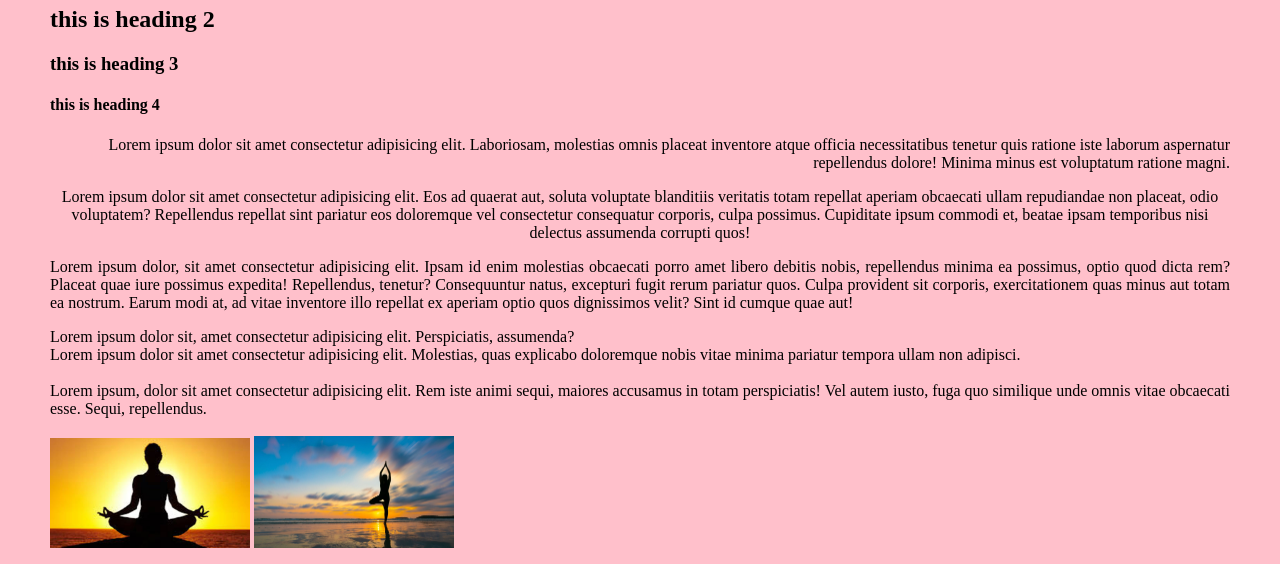
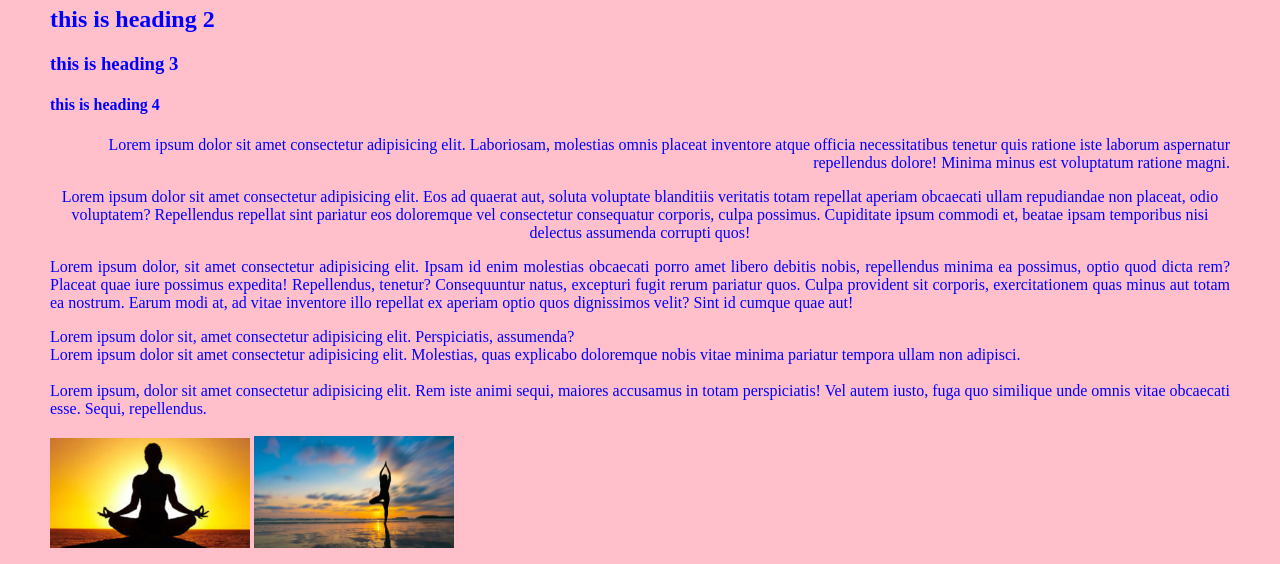
Before and after one commit to Shreyaaa-yaar/yoga, a plain HTML site: page Index.html in a window 1280 px wide. Shown: the part 132-696 px from the top of the page. Drawn offline with Linux system fonts and the light colour scheme.

Commit message:
Add files via upload

```diff
--- a/Index.html
+++ b/Index.html
@@ -7,7 +7,7 @@
 <link rel="icon" type="image/x-icon" href="favicon.png">
 <title>Learning Yoga </title>
 </head>
-<body leftmargin="50" bgcolor="pink">
+<body leftmargin="50" bgcolor="pink" text="blue">
     <h1>This is my website for learning Yoga </h1>
     <h1> this is heading 1</h1>
     <h2> this is heading 2</h2>
@@ -32,7 +32,5 @@
 
 <a href="images/1.jpg"><img src="images/1.jpg" alt="yoga pose 1" width="200"></a>
 <a href="images/2.webp" target="_blank"><img src="images/2.webp" alt="" width="200"></a>
-
-
 </body>
 </html>
```
